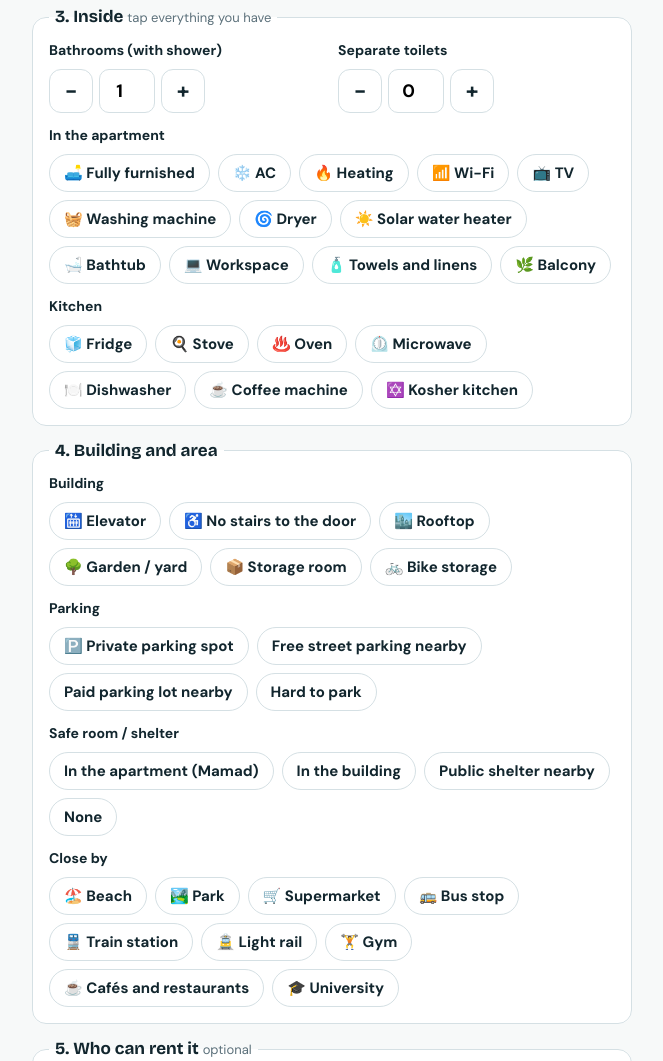
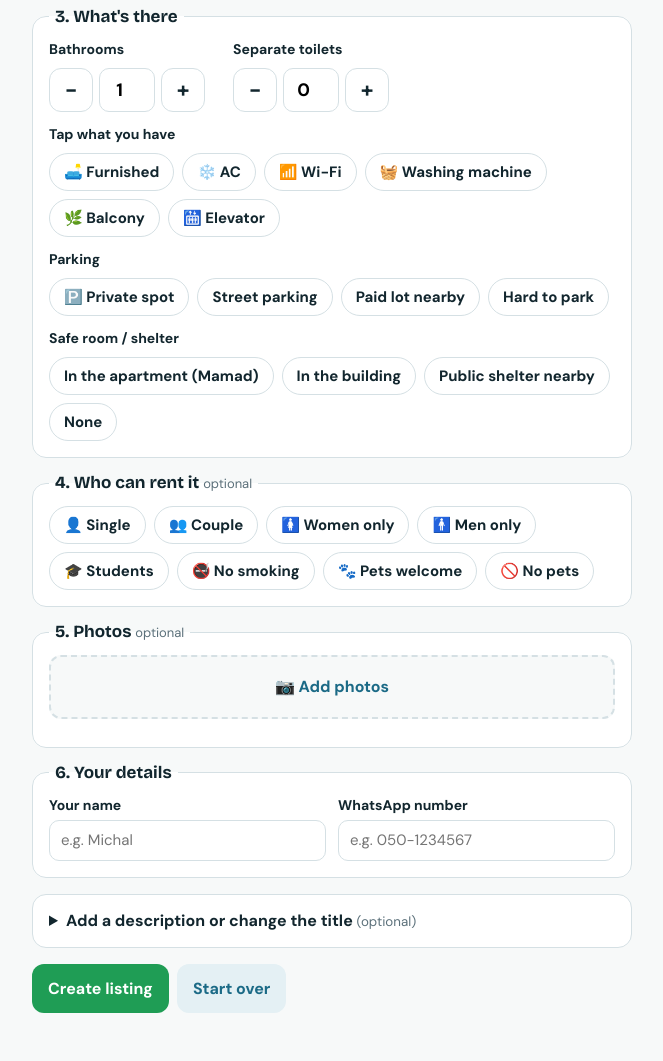
Before and after one commit to meraryz/sublet, a plain HTML site: page create.html in a window 1280 px wide. Shown: the part 960-2021 px from the top of the page, without its empty margins (74-737 px from the left). Drawn offline with nearby package versions, Linux system fonts and the light colour scheme.

Commit message:
Simplify the create form and allow un-picking single choices
- Remove kitchen, room, building and close-by groups; one short "What's there"
- Bathroom and toilet counters side by side; shorter parking labels
- Tapping a selected single-choice option again un-selects it

Co-Authored-By: Claude Opus 5.5 <noreply@anthropic.com>

```diff
--- a/create.html
+++ b/create.html
@@ -49,44 +49,34 @@
       </fieldset>
 
       <fieldset>
-        <legend>3. Inside <small>tap everything you have</small></legend>
-        <div class="q" id="q-baths"><span class="ql">Bathrooms (with shower)</span>
+        <legend>3. What's there</legend>
+        <div class="steps full">
+        <div class="q" id="q-baths"><span class="ql">Bathrooms</span>
           <div class="step"><button type="button" data-step="baths" data-d="-1" aria-label="Fewer bathrooms">−</button><input name="baths" type="number" min="1" max="9" value="1" inputmode="numeric" aria-label="Bathrooms"><button type="button" data-step="baths" data-d="1" aria-label="More bathrooms">+</button></div></div>
         <div class="q" id="q-toilets"><span class="ql">Separate toilets</span>
           <div class="step"><button type="button" data-step="toilets" data-d="-1" aria-label="Fewer toilets">−</button><input name="toilets" type="number" min="0" max="9" value="0" inputmode="numeric" aria-label="Separate toilets"><button type="button" data-step="toilets" data-d="1" aria-label="More toilets">+</button></div></div>
-        <div class="q full" id="q-room"><span class="ql" id="l-room">In the room</span>
-          <div class="opts" id="o-room" role="group" aria-labelledby="l-room"></div></div>
-        <div class="q full"><span class="ql" id="l-amen">In the apartment</span>
+        </div>
+        <div class="q full"><span class="ql" id="l-amen">Tap what you have</span>
           <div class="opts" id="o-amen" role="group" aria-labelledby="l-amen"></div></div>
-        <div class="q full"><span class="ql" id="l-kitchen">Kitchen</span>
-          <div class="opts" id="o-kitchen" role="group" aria-labelledby="l-kitchen"></div></div>
-      </fieldset>
-
-      <fieldset>
-        <legend>4. Building and area</legend>
-        <div class="q full"><span class="ql" id="l-building">Building</span>
-          <div class="opts" id="o-building" role="group" aria-labelledby="l-building"></div></div>
         <div class="q full"><span class="ql" id="l-parking">Parking</span>
           <div class="opts" id="o-parking" role="group" aria-labelledby="l-parking"></div></div>
         <div class="q full"><span class="ql" id="l-shelter">Safe room / shelter</span>
           <div class="opts" id="o-shelter" role="group" aria-labelledby="l-shelter"></div></div>
-        <div class="q full"><span class="ql" id="l-near">Close by</span>
-          <div class="opts" id="o-near" role="group" aria-labelledby="l-near"></div></div>
       </fieldset>
 
       <fieldset>
-        <legend>5. Who can rent it <small>optional</small></legend>
+        <legend>4. Who can rent it <small>optional</small></legend>
         <div class="q full"><div class="opts" id="o-who" role="group" aria-label="Who can rent it"></div></div>
       </fieldset>
 
       <fieldset>
-        <legend>6. Photos <small>optional</small></legend>
+        <legend>5. Photos <small>optional</small></legend>
         <label class="pickbtn full"><input id="pick" type="file" accept="image/*" multiple>📷 Add photos</label>
         <ul class="pics" id="pics"></ul>
       </fieldset>
 
       <fieldset>
-        <legend>7. Your details</legend>
+        <legend>6. Your details</legend>
         <label class="f">Your name<input name="name" required placeholder="e.g. Michal" autocomplete="given-name"></label>
         <label class="f">WhatsApp number<input name="phone" type="tel" required placeholder="e.g. 050-1234567" autocomplete="tel"></label>
       </fieldset>
@@ -141,17 +131,11 @@
       { value: 'night', label: 'Night' },
       { value: 'total', label: 'Whole stay' },
     ],
-    // "In the room" is asked only for a room in a shared apartment.
-    room: ['🛏️ Double bed', '❄️ AC in the room', '🚪 Closet', '🪑 Desk', '📺 TV in the room',
-           '🌿 Private balcony', '🚿 Private bathroom'],
-    amen: ['🛋️ Fully furnished', '❄️ AC', '🔥 Heating', '📶 Wi-Fi', '📺 TV', '🧺 Washing machine', '🌀 Dryer',
-           '☀️ Solar water heater', '🛁 Bathtub', '💻 Workspace', '🧴 Towels and linens', '🌿 Balcony'],
-    kitchen: ['🧊 Fridge', '🍳 Stove', '♨️ Oven', '⏲️ Microwave', '🍽️ Dishwasher', '☕ Coffee machine', '✡️ Kosher kitchen'],
-    building: ['🛗 Elevator', '♿ No stairs to the door', '🏙️ Rooftop', '🌳 Garden / yard', '📦 Storage room', '🚲 Bike storage'],
+    amen: ['🛋️ Furnished', '❄️ AC', '📶 Wi-Fi', '🧺 Washing machine', '🌿 Balcony', '🛗 Elevator', '🚿 Private bathroom'],
     parking: [
-      { value: 'private', label: '🅿️ Private parking spot' },
-      { value: 'street', label: 'Free street parking nearby' },
-      { value: 'paid', label: 'Paid parking lot nearby' },
+      { value: 'private', label: '🅿️ Private spot' },
+      { value: 'street', label: 'Street parking' },
+      { value: 'paid', label: 'Paid lot nearby' },
       { value: 'none', label: 'Hard to park' },
     ],
     shelter: [
@@ -160,12 +144,12 @@
       { value: 'nearby', label: 'Public shelter nearby' },
       { value: 'none', label: 'None' },
     ],
-    near: ['🏖️ Beach', '🏞️ Park', '🛒 Supermarket', '🚌 Bus stop', '🚆 Train station', '🚊 Light rail',
-           '🏋️ Gym', '☕ Cafés and restaurants', '🎓 University'],
     who: ['👤 Single', '👥 Couple', '🚺 Women only', '🚹 Men only', '🎓 Students', '🚭 No smoking', '🐾 Pets welcome', '🚫 No pets'],
   };
   // Picking one of these un-picks the other.
   const OPPOSITES = [['🚺 Women only', '🚹 Men only'], ['🐾 Pets welcome', '🚫 No pets']];
+  // Shown only for "a room in my apartment".
+  const SHARED_ONLY = ['🚿 Private bathroom'];
 
   // ================= Draw the tap buttons =================
   // single: radio buttons (pick one). Otherwise checkboxes (pick many). Both look like chips.
@@ -178,13 +162,9 @@
   drawOptions('type', OPTIONS.type, { single: true, required: true });
   drawOptions('hood', OPTIONS.hood, { single: true, required: true });
   drawOptions('unit', OPTIONS.unit, { single: true });
-  drawOptions('room', OPTIONS.room);
   drawOptions('amen', OPTIONS.amen);
-  drawOptions('kitchen', OPTIONS.kitchen);
-  drawOptions('building', OPTIONS.building);
   drawOptions('parking', OPTIONS.parking, { single: true });
   drawOptions('shelter', OPTIONS.shelter, { single: true });
-  drawOptions('near', OPTIONS.near);
   drawOptions('who', OPTIONS.who);
   document.querySelector('input[name=unit][value=month]').checked = true;
 
@@ -235,7 +215,7 @@
     const studio = type === 'Studio';
     const baths = studio ? 1 : Number(f.baths.value) || 1;
     const toilets = studio ? 0 : Number(f.toilets.value) || 0;
-    const room = shared ? checked('room') : [];
+    const amen = checked('amen').filter(a => shared || !SHARED_ONLY.includes(a));
 
     // Price: whatever unit they chose, work out the total.
     const price = { billsIncluded: f.bills.checked };
@@ -261,7 +241,7 @@
     // ---- Included / Not included / Nearby ----
     // Bathrooms and toilets: "🚿 Bathroom" or "🚿 2 bathrooms". In a shared apartment,
     // a private bathroom counts as one of the bathrooms; the others are shared.
-    const privateBath = room.includes('🚿 Private bathroom');
+    const privateBath = amen.includes('🚿 Private bathroom');
     const sharedBaths = privateBath ? baths - 1 : baths;
     const bathText = n => n === 1 ? '🚿 Bathroom' : `🚿 ${n} bathrooms`;
     const toiletText = n => n === 1 ? '🚽 Separate toilet' : `🚽 ${n} separate toilets`;
@@ -269,16 +249,13 @@
 
     const parking = one('parking'), shelter = one('shelter');
     const inPlace = [   // things that come with the place
-      ...checked('amen'),
-      ...checked('kitchen'),
-      ...checked('building'),
+      ...amen.filter(a => !SHARED_ONLY.includes(a)),
       ...(parking === 'private' ? ['🅿️ Private parking spot'] : []),
       ...({ mamad: ['🛡️ Safe room (Mamad)'], building: ['🛡️ Shelter in the building'] }[shelter] || []),
     ];
     const nearby = [
       ...({ street: ['🅿️ Free street parking'], paid: ['🅿️ Paid parking lot'] }[parking] || []),
       ...(shelter === 'nearby' ? ['🛡️ Public shelter'] : []),
-      ...checked('near'),
     ];
     const notIncluded = [
       ...(parking === 'none' ? ['🅿️ Parking'] : []),
@@ -286,7 +263,7 @@
     ];
     const included =
       shared ? {
-        private: ['🛏️ Bedroom', ...room],
+        private: ['🛏️ Bedroom', ...(privateBath ? ['🚿 Private bathroom'] : [])],
         shared: ['🍳 Kitchen', ...bathrooms, '🛋️ Living room', ...inPlace],
       } :
       studio ? { private: ['🛏️ Bed', '🍳 Kitchenette', '🚿 Bathroom', ...inPlace], shared: [] } :
@@ -320,7 +297,7 @@
     document.getElementById('q-bedrooms').hidden = type === 'Studio';
     document.getElementById('q-others').hidden = type !== 'Shared apartment';
     document.getElementById('otherHood').hidden = one('hood') !== 'Other';
-    document.getElementById('q-room').hidden = type !== 'Shared apartment';
+    for (const a of SHARED_ONLY) form.querySelector(`input[name=amen][value="${a}"]`).closest('.opt').hidden = type !== 'Shared apartment';
     document.getElementById('q-baths').hidden = type === 'Studio';
     document.getElementById('q-toilets').hidden = type === 'Studio';
     if (f.from.value) f.to.min = f.from.value;
@@ -369,6 +346,21 @@
     URL.revokeObjectURL(photos[i].url);
     photos.splice(i, 1);
     drawPhotos(); update();
+  });
+
+  // ================= Tap a picked option again to un-pick it =================
+  // Checkboxes do this by themselves; single-choice buttons (radios) don't, so we add it.
+  // "Per month / night / whole stay" always keeps one choice.
+  form.addEventListener('pointerdown', e => {
+    const input = e.target.closest('.opt')?.querySelector('input[type=radio]');
+    if (input) input.dataset.wasChecked = input.checked ? '1' : '';
+  });
+  form.addEventListener('click', e => {
+    const input = e.target;
+    if (input.type !== 'radio' || input.name === 'unit' || input.dataset.wasChecked !== '1') return;
+    input.checked = false;
+    input.dataset.wasChecked = '';
+    form.dispatchEvent(new Event('input'));
   });
 
   // ================= − / + buttons =================
--- a/style.css
+++ b/style.css
@@ -160,6 +160,8 @@ form legend small{font:400 13px var(--f-body);color:var(--muted)}
 .opt input:focus-visible+span{outline:3px solid var(--sun);outline-offset:2px}
 .opts.big .opt{flex:1 1 170px}
 .opts.big span{flex:1;text-align:center;padding:14px 10px;border-radius:12px;font-size:16px}
+.steps{grid-column:1/-1;display:flex;flex-wrap:wrap;gap:12px 28px}
+@media (max-width:520px){.steps{gap:12px 16px}.step{gap:4px}.step button{width:40px;height:42px}.step input{width:44px}}
 .step{display:flex;align-items:center;gap:6px}
 .step button{width:44px;height:44px;border-radius:12px;border:1.5px solid var(--line);background:#fff;color:var(--ink);font:700 22px/1 var(--f-body);cursor:pointer}
 .step button:active{background:var(--sea-soft)}
```
